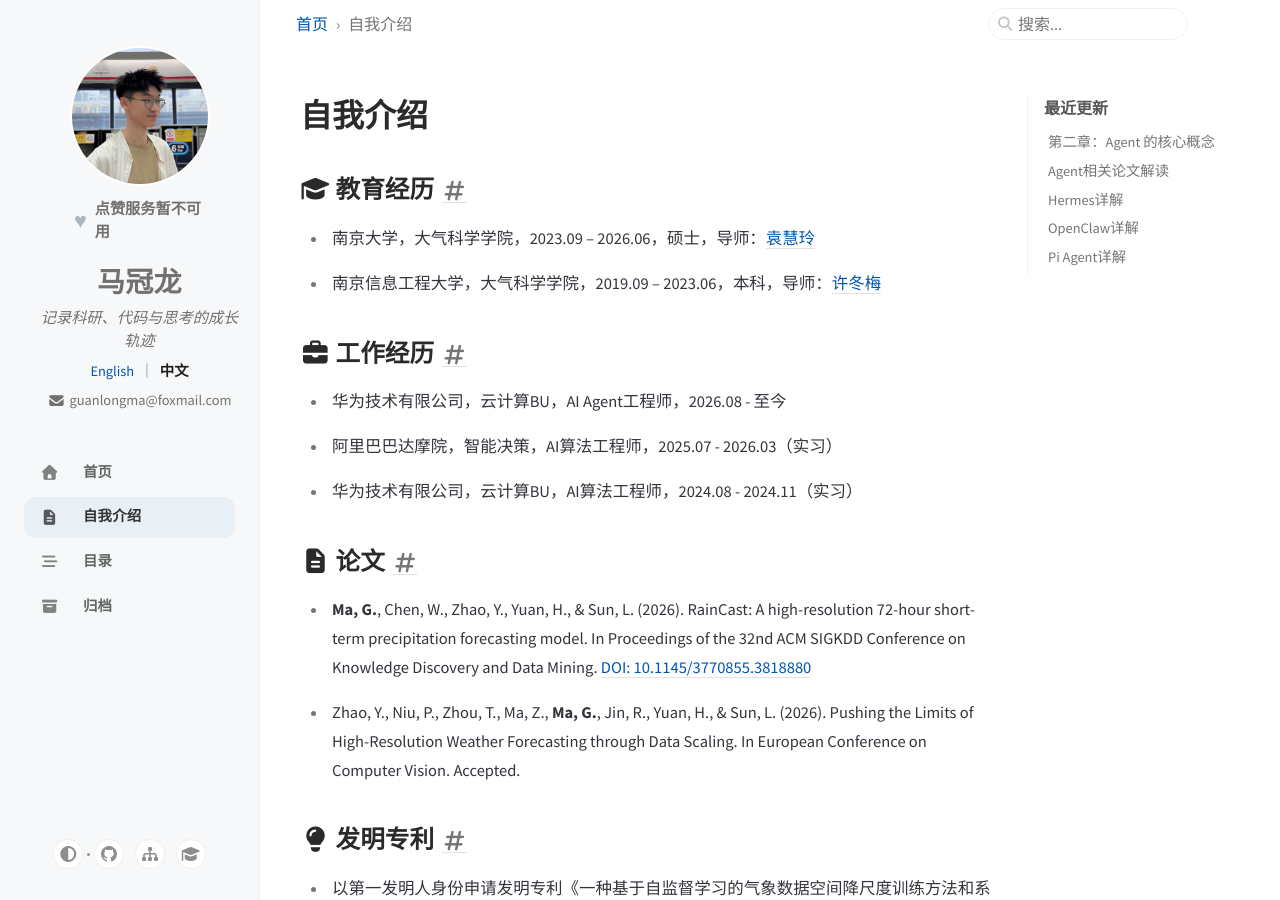
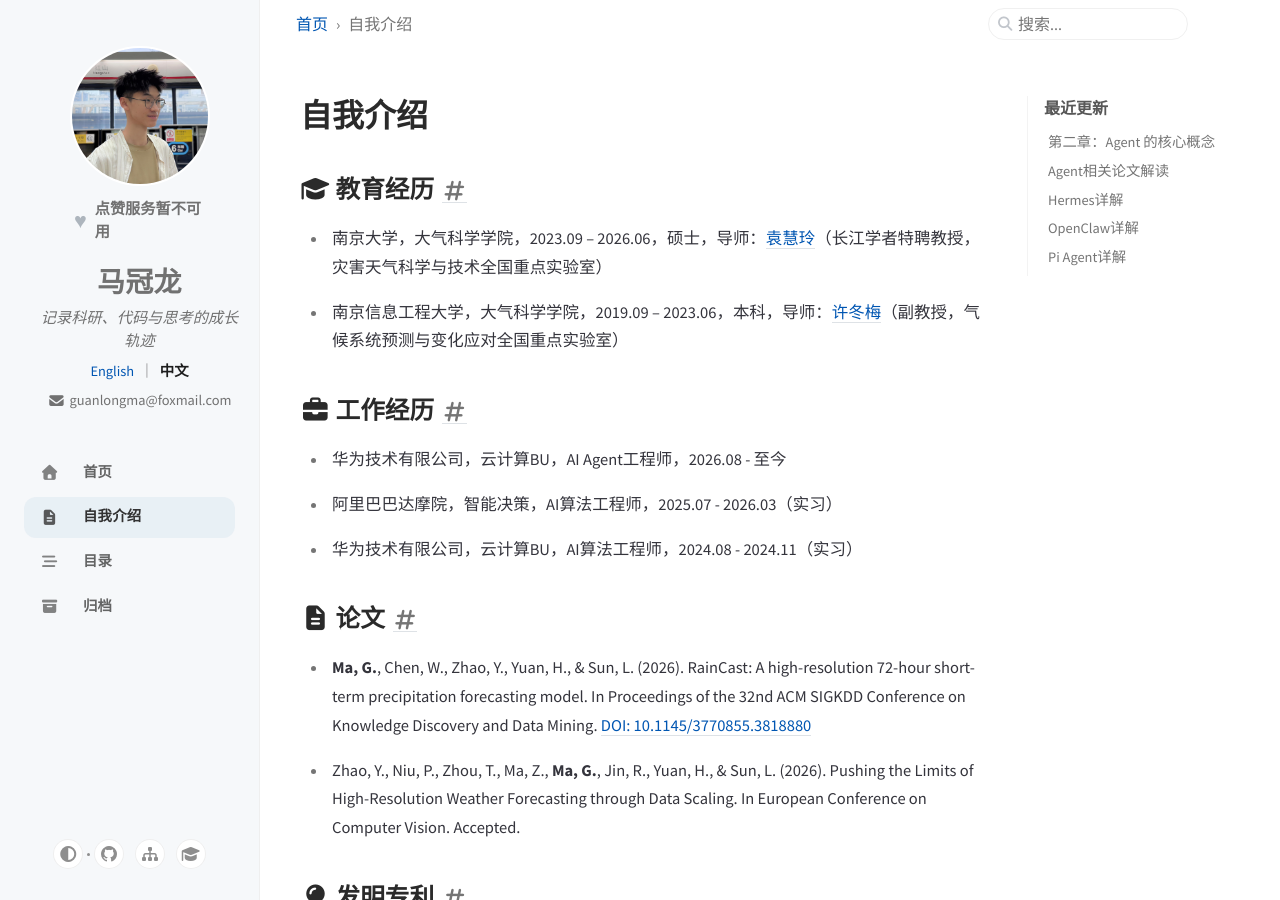
Before and after one commit to mgl666/mgl666.github.io, a Jekyll site: the page built from _tabs/zh-cv.md, in a window 1280 px wide and 900 px high. Built offline with Jekyll 4.4.1, drawn with Linux system fonts in a browser that asks for light colours; cached includes are drawn as plain includes; nearby versions of some CDN libraries; comment, search, counter and statistics services are not loaded.

Commit message:
docs: update cv education and academic service

```diff
--- a/_tabs/zh-cv.md
+++ b/_tabs/zh-cv.md
@@ -9,9 +9,9 @@ order: 1
 
 ## <i class="fas fa-graduation-cap"></i> **教育经历**
 
-- 南京大学，大气科学学院，2023.09 – 2026.06，硕士，导师：[袁慧玲](https://as.nju.edu.cn/60/20/c11339a483360/page.htm)
+- 南京大学，大气科学学院，2023.09 – 2026.06，硕士，导师：[袁慧玲](https://as.nju.edu.cn/60/20/c11339a483360/page.htm)（长江学者特聘教授，灾害天气科学与技术全国重点实验室）
 
-- 南京信息工程大学，大气科学学院，2019.09 – 2023.06，本科，导师：[许冬梅](https://faculty.nuist.edu.cn/xudongmei/zh_CN/index.htm)
+- 南京信息工程大学，大气科学学院，2019.09 – 2023.06，本科，导师：[许冬梅](https://faculty.nuist.edu.cn/xudongmei/zh_CN/index.htm)（副教授，气候系统预测与变化应对全国重点实验室）
 
 ## <i class="fas fa-briefcase"></i> **工作经历**
 
```
Also changed, not shown: _tabs/cv.md (+2 -2 lines), _articles/7.Algorithm/0.Algorithm_intro.md (renamed from _articles/6.Algorithm/0.Algorithm_intro.md), _articles/7.Algorithm/1.Basics/0.Algorithm_Basics_intro.md (renamed from _articles/6.Algorithm/1.Basics/0.Algorithm_Basics_intro.md), _articles/7.Algorithm/2.Hot100/76.最小覆盖子串.md (renamed from _articles/6.Algorithm/2.Hot100/76.最小覆盖子串.md), _articles/7.Algorithm/3.Offer/0.Algorithm_Offer_intro.md (renamed from _articles/6.Algorithm/3.Offer/0.Algorithm_Offer_intro.md), _articles/8.Portfolio/MiniMusic-发布博客.md (renamed from _articles/7.Portfolio/MiniMusic-发布博客.md), _articles/8.Portfolio/MiniPDF-发布博客.md (renamed from _articles/7.Portfolio/MiniPDF-发布博客.md), _articles/8.Portfolio/MiniSpark-发布博客.md (renamed from _articles/7.Portfolio/MiniSpark-发布博客.md), _articles/8.Portfolio/NJU-Earth-FDP-发布.md (renamed from _articles/7.Portfolio/NJU-Earth-FDP-发布.md), _articles/8.Portfolio/RainCast-KDD2026-论文发布.md (renamed from _articles/7.Portfolio/RainCast-KDD2026-论文发布.md), _articles/8.Portfolio/aiapiport-发布博客.md (renamed from _articles/7.Portfolio/aiapiport-发布博客.md), _articles/9.Daily/1.个人自建VPN代理服务教程.md (renamed from _articles/8.日常记录/1.个人自建VPN代理服务教程.md).
